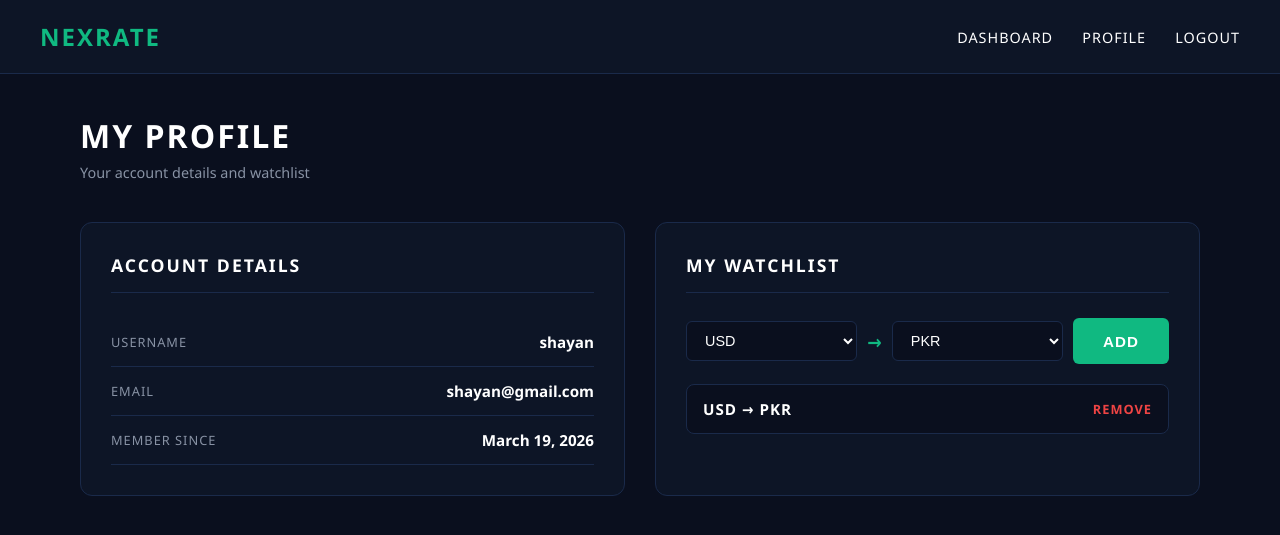
After one commit to shayanali1/NexRate, a Flask app: page /profile in a window 1280 px wide. The commit adds this page. Shown: the top 535 px of the page. Run offline with Flask 3, Linux system fonts and the light colour scheme; a user stored in the database is signed in; data comes from the database, SQL or seed files in the repository; both versions use the stored data as it was after the commit.

Commit message:
feat: add profile page and watchlist functionality

```diff
--- a/app.py
+++ b/app.py
@@ -1,7 +1,7 @@
 from flask import Flask, render_template, request, redirect, url_for, flash
 from flask_login import LoginManager, login_user, logout_user, login_required, current_user
 from werkzeug.security import generate_password_hash, check_password_hash
-from models import db, User
+from models import db, User, Watchlist
 import requests
 import os
 from dotenv import load_dotenv
@@ -101,7 +101,44 @@ def dashboard():
                          rates=rates,
                          username=current_user.username)
 
-@app.route("/logout")
+@app.route("/profile")
+@login_required
+def profile():
+    watchlist = Watchlist.query.filter_by(user_id=current_user.id).all()
+    return render_template("profile.html", watchlist=watchlist)
+
+@app.route("/watchlist/add", methods=["POST"])
+@login_required
+def add_watchlist():
+    base_currency = request.form.get("base_currency")
+    target_currency = request.form.get("target_currency")
+
+    # Check if pair already exists
+    existing = Watchlist.query.filter_by(
+        user_id=current_user.id,
+        base_currency=base_currency,
+        target_currency=target_currency
+    ).first()
+
+    if not existing:
+        new_pair = Watchlist(
+            user_id=current_user.id,
+            base_currency=base_currency,
+            target_currency=target_currency
+        )
+        db.session.add(new_pair)
+        db.session.commit()
+
+    return redirect(url_for("profile"))
+
+@app.route("/watchlist/delete/<int:id>")
+@login_required
+def delete_watchlist(id):
+    pair = Watchlist.query.get_or_404(id)
+    if pair.user_id == current_user.id:
+        db.session.delete(pair)
+        db.session.commit()
+    return redirect(url_for("profile"))
 @login_required
 def logout():
     logout_user()
--- a/static/style.css
+++ b/static/style.css
@@ -371,3 +371,144 @@ body {
     text-align: center;
     letter-spacing: 1px;
 }
+/* PROFILE PAGE */
+.profile-grid {
+    display: grid;
+    grid-template-columns: 1fr 1fr;
+    gap: 30px;
+}
+
+.profile-card {
+    background-color: #0d1526;
+    border: 1px solid #1a2a4a;
+    border-radius: 12px;
+    padding: 30px;
+}
+
+.profile-card h2 {
+    font-size: 1.1rem;
+    font-weight: 700;
+    text-transform: uppercase;
+    letter-spacing: 2px;
+    color: #ffffff;
+    margin-bottom: 25px;
+    padding-bottom: 15px;
+    border-bottom: 1px solid #1a2a4a;
+}
+
+.profile-row {
+    display: flex;
+    justify-content: space-between;
+    align-items: center;
+    padding: 14px 0;
+    border-bottom: 1px solid #1a2a4a;
+}
+
+.profile-label {
+    font-size: 0.8rem;
+    text-transform: uppercase;
+    letter-spacing: 1px;
+    color: #8892a4;
+}
+
+.profile-value {
+    font-size: 0.95rem;
+    color: #ffffff;
+    font-weight: 600;
+}
+
+/* WATCHLIST */
+.watchlist-form {
+    display: flex;
+    align-items: center;
+    gap: 10px;
+    margin-bottom: 20px;
+    flex-wrap: wrap;
+}
+
+.watchlist-form select {
+    flex: 1;
+    padding: 10px 14px;
+    background-color: #0a0f1e;
+    border: 1px solid #1a2a4a;
+    border-radius: 6px;
+    color: #ffffff;
+    font-size: 0.9rem;
+    outline: none;
+}
+
+.watchlist-form select:focus {
+    border-color: #10b981;
+}
+
+.arrow {
+    color: #10b981;
+    font-size: 1.2rem;
+    font-weight: 700;
+}
+
+.watchlist-item {
+    display: flex;
+    justify-content: space-between;
+    align-items: center;
+    padding: 14px 16px;
+    background-color: #0a0f1e;
+    border: 1px solid #1a2a4a;
+    border-radius: 8px;
+    margin-bottom: 10px;
+    transition: border-color 0.3s;
+}
+
+.watchlist-item:hover {
+    border-color: #10b981;
+}
+
+.watchlist-pair {
+    font-size: 0.95rem;
+    font-weight: 600;
+    color: #ffffff;
+    text-transform: uppercase;
+    letter-spacing: 1px;
+}
+
+.delete-btn {
+    color: #ef4444;
+    text-decoration: none;
+    font-size: 0.8rem;
+    text-transform: uppercase;
+    letter-spacing: 1px;
+    font-weight: 600;
+    transition: color 0.3s;
+}
+
+.delete-btn:hover {
+    color: #ff6b6b;
+}
+
+.empty-watchlist {
+    color: #8892a4;
+    font-size: 0.9rem;
+    text-align: center;
+    padding: 20px;
+}
+
+/* RESPONSIVE */
+@media (max-width: 768px) {
+    .profile-grid {
+        grid-template-columns: 1fr;
+    }
+
+    .rates-grid {
+        grid-template-columns: repeat(2, 1fr);
+    }
+
+    .converter-row {
+        flex-direction: column;
+    }
+
+    .dashboard-header {
+        flex-direction: column;
+        align-items: flex-start;
+        gap: 15px;
+    }
+}
--- /dev/null
+++ b/templates/profile.html
@@ -0,0 +1,81 @@
+{% extends "base.html" %}
+
+{% block title %}Profile{% endblock %}
+
+{% block content %}
+<div class="dashboard-container">
+
+    <!-- Profile Header -->
+    <div class="dashboard-header">
+        <div>
+            <h1>My Profile</h1>
+            <p class="dashboard-subtitle">Your account details and watchlist</p>
+        </div>
+    </div>
+
+    <!-- User Details Card -->
+    <div class="profile-grid">
+        <div class="profile-card">
+            <h2>Account Details</h2>
+            <div class="profile-info">
+                <div class="profile-row">
+                    <span class="profile-label">Username</span>
+                    <span class="profile-value">{{ current_user.username }}</span>
+                </div>
+                <div class="profile-row">
+                    <span class="profile-label">Email</span>
+                    <span class="profile-value">{{ current_user.email }}</span>
+                </div>
+                <div class="profile-row">
+                    <span class="profile-label">Member Since</span>
+                    <span class="profile-value">{{ current_user.created_at.strftime('%B %d, %Y') }}</span>
+                </div>
+            </div>
+        </div>
+
+        <!-- Watchlist Card -->
+        <div class="profile-card">
+            <h2>My Watchlist</h2>
+
+            <!-- Add to Watchlist Form -->
+            <form method="POST" action="/watchlist/add">
+                <div class="watchlist-form">
+                    <select name="base_currency">
+                        <option value="USD">USD</option>
+                        <option value="EUR">EUR</option>
+                        <option value="GBP">GBP</option>
+                        <option value="PKR">PKR</option>
+                        <option value="SAR">SAR</option>
+                        <option value="AED">AED</option>
+                    </select>
+                    <span class="arrow">→</span>
+                    <select name="target_currency">
+                        <option value="PKR">PKR</option>
+                        <option value="USD">USD</option>
+                        <option value="EUR">EUR</option>
+                        <option value="GBP">GBP</option>
+                        <option value="SAR">SAR</option>
+                        <option value="AED">AED</option>
+                    </select>
+                    <button type="submit" class="btn-convert">Add</button>
+                </div>
+            </form>
+
+            <!-- Watchlist Items -->
+            {% if watchlist %}
+                {% for item in watchlist %}
+                <div class="watchlist-item">
+                    <span class="watchlist-pair">
+                        {{ item.base_currency }} → {{ item.target_currency }}
+                    </span>
+                    <a href="/watchlist/delete/{{ item.id }}" class="delete-btn">Remove</a>
+                </div>
+                {% endfor %}
+            {% else %}
+                <p class="empty-watchlist">No pairs added yet. Add your first pair above!</p>
+            {% endif %}
+        </div>
+    </div>
+
+</div>
+{% endblock %}
```
Also changed, not shown: instance/nexrate.db.
